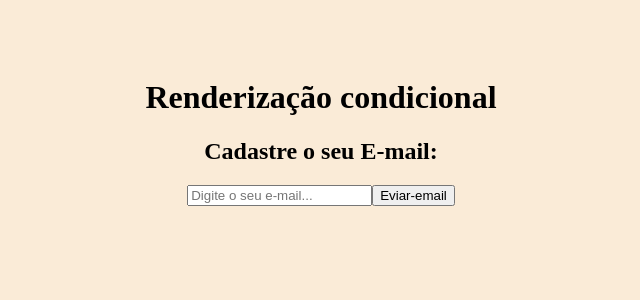
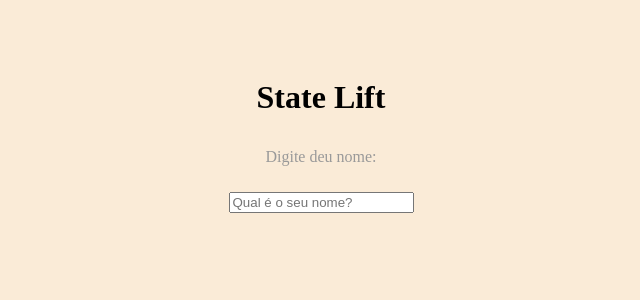
Before and after one commit to Vitorio10/meu-projeto, a React (Create React App) app: page / in a window 1280 px wide. Shown: the top 300 px of the page, without its empty margins (319-959 px from the left). Built offline with nearby package versions, Linux system fonts and the light colour scheme; the HTML template or start-up script is replaced by a standard one.

Commit message:
Atualização

```diff
--- a/src/App.jsx
+++ b/src/App.jsx
@@ -1,13 +1,15 @@
 import './App.css';
-import Condicional from './components/Condicional';
+import {useState} from 'react'
+import SeuNome from './components/SeuNome';
+import Saudacao from './components/Saudacao';
 
 function App() {
-
-
+  const [nome, setNome] = useState()
   return (
     <div className="App">
-      <h1>Renderização condicional</h1>
-      <Condicional/>
+      <h1>State Lift</h1>
+      <SeuNome setNome ={setNome}/>
+      <Saudacao nome={nome}/>
     </div>
   );
 }
--- /dev/null
+++ b/src/components/Saudacao.jsx
@@ -0,0 +1,11 @@
+function Saudacao({nome}){
+    function gerarSaudacao(algumNome){
+        return`Olá, ${algumNome}, tudo bem?`
+    }
+
+    return<>
+    {nome && <p>{gerarSaudacao(nome)}</p>}
+    </>
+}
+
+export default Saudacao
--- /dev/null
+++ b/src/components/SeuNome.jsx
@@ -0,0 +1,12 @@
+function SeuNome({setNome}){
+    return(
+
+        <div>
+            <p>Digite deu nome:</p>
+            <input type="text" placeholder="Qual é o seu nome?" onChange={(e)=> setNome(e.target.value)}/>
+        </div>
+
+    )
+}
+
+export default SeuNome
```
Also changed, not shown: src/components/OutraLista.jsx (added, +15 -0 lines).
